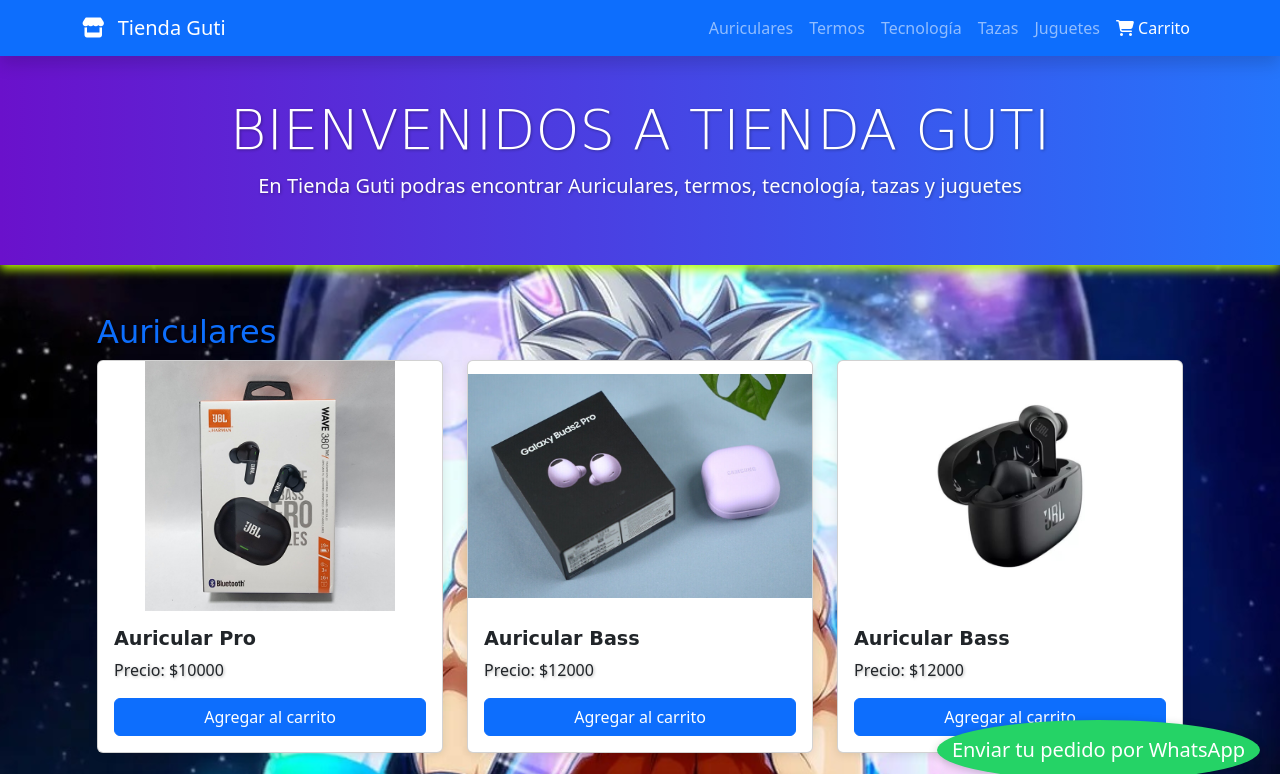
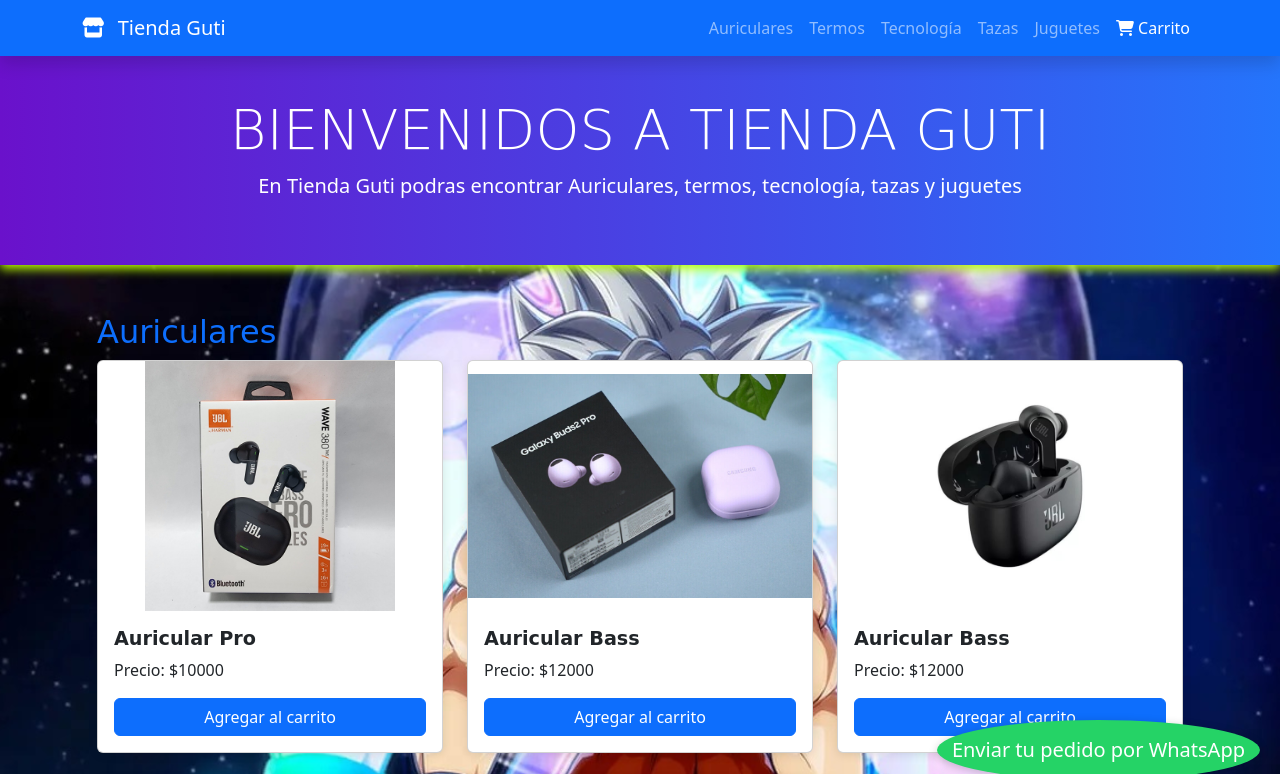
Before and after one commit to 35236588/Tienda-Guti, a plain HTML site: page index.html in a window 1280 px wide. Shown: the top 774 px of the page. Drawn offline with nearby package versions, Linux system fonts and the light colour scheme.

Commit message:
Add files via upload

```diff
--- a/styles.css
+++ b/styles.css
@@ -187,7 +187,3 @@
 #carrito h4 {
   color: rgb(72, 22, 255);
 }
-
-h1, h2, h3, p {
-  text-shadow: 1px 1px 3px rgba(0,0,0,0.3);
-}
```
Also changed, not shown: 1 other file.
